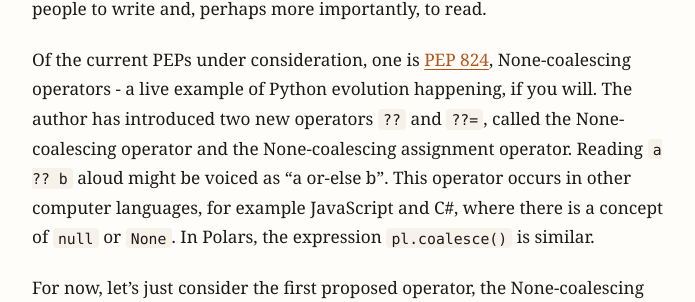
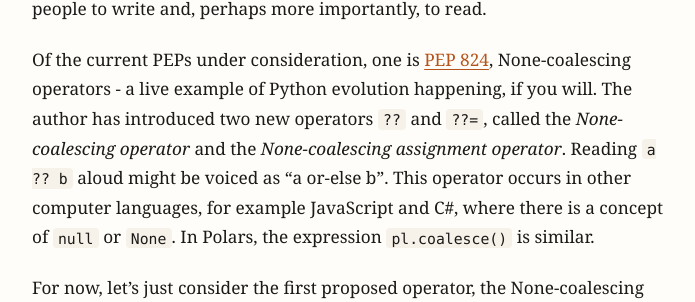
Before and after one commit to ben05allen/ben05allen.github.io, a Jekyll site: the page built from _posts/2026-11-25-None-Coalescing-Operator.md, in a window 1280 px wide and 900 px high, scrolled down 931 px. Shown: the part 153-455 px from the top of the window, without its empty margins (292-987 px from the left). Built offline with Jekyll 4.4.1, drawn with Linux system fonts in a browser that asks for light colours.

Commit message:
formatting of code

````diff
--- a/_posts/2026-11-25-None-Coalescing-Operator.md
+++ b/_posts/2026-11-25-None-Coalescing-Operator.md
@@ -31,7 +31,7 @@ the name suggests these are features that make code easier for people to write a
 
 Of the current PEPs under consideration, one is [PEP 824](https://peps.python.org/pep-0824/), None-coalescing operators - a live example of Python
 evolution happening, if you will. The author has introduced two new operators `??` and `??=`, called the
-None-coalescing operator and the None-coalescing assignment operator.
+_None-coalescing operator_ and the _None-coalescing assignment operator_.
 Reading `a ?? b` aloud might be voiced as "a or-else b". This operator occurs in other computer languages, for example JavaScript and C#,
 where there is a concept of `null` or `None`. In Polars, the expression `pl.coalesce()` is similar.
 
@@ -42,7 +42,7 @@ using `or` which can only test for a falsy value.
 
 Using Python's common `or` operator we have:
 
-```[Python]
+```Python
 a = None
 b = 1
 a or b
@@ -59,7 +59,7 @@ might actually be `0`.
 
 However, the `??` operator allows us to only test for `None`:
 
-```[Python]
+```Python
 a = None
 b = 1
 a ?? b
````
